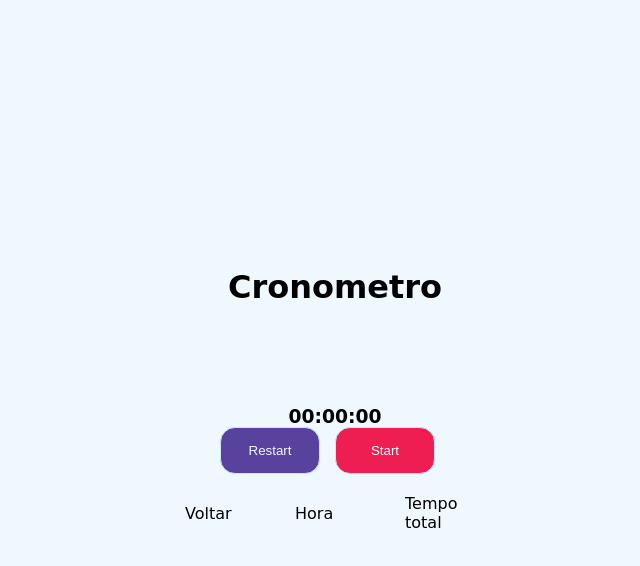
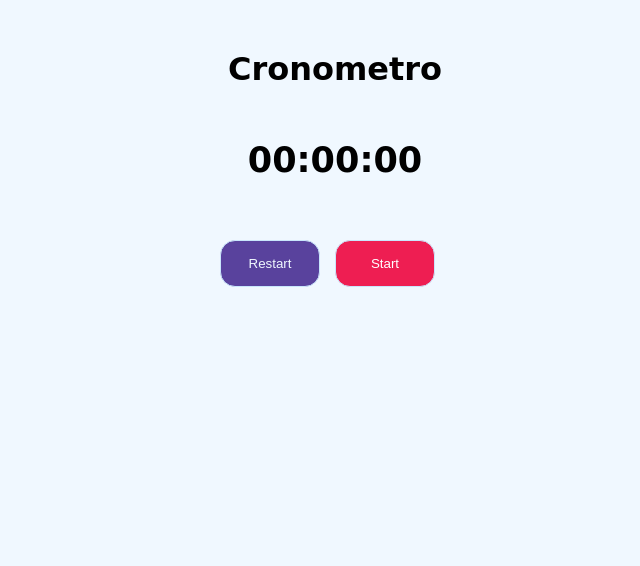
Before and after one commit to matheusman/Cronometro, a plain HTML site: page index.html in a window 1280 px wide. Shown: the whole page, without its empty margins (305-945 px from the left). Drawn offline with Linux system fonts and the light colour scheme; a web font is replaced by a local one.

Commit message:
Update style.css

```diff
--- a/style.css
+++ b/style.css
@@ -9,7 +9,8 @@
 body {
     background-color: #F0F8FF;
     display: flex;
-    justify-content: center;
+    gap: 100px;
+    padding: 50px;
     align-items: center;
     height: 100vh;
     flex-direction: column;
@@ -19,20 +20,24 @@ body {
 .main {
     display: flex;
     flex-direction: column;
-    flex-wrap: wrap;
     justify-content: center;
     align-items: center;
-    margin-top: 100px;
+    gap: 40px;
+    height: 50px;
 }
-
 #funcionalidade {
     display: flex;
     flex-direction: row;
     align-items: center;
 }
 
+#timer {
+    font-size: 30px;
+}
+
 .main button {
     margin-right: 15px;
+    margin-top: 20px;
     width: 100px;
     border: 1px solid #c9e6fc;
     border-radius: 15px;
@@ -68,9 +73,8 @@ body {
 }
 
 #voltar {
-    margin-top: 20px;
     width: 300px;
-    display: flex;
+    display: none;
     flex-direction: column-reverse;
 }
 
@@ -103,12 +107,13 @@ body {
 .voltarTimerId {
     display: grid;
     width: 100%;
+    height: 45px;
     grid-template-columns: 1fr 1fr 1fr;
     gap: 30px;
     align-items: center;
 }
 
-.number {
+.number, #number {
     width: 40px;
 }
 
```
